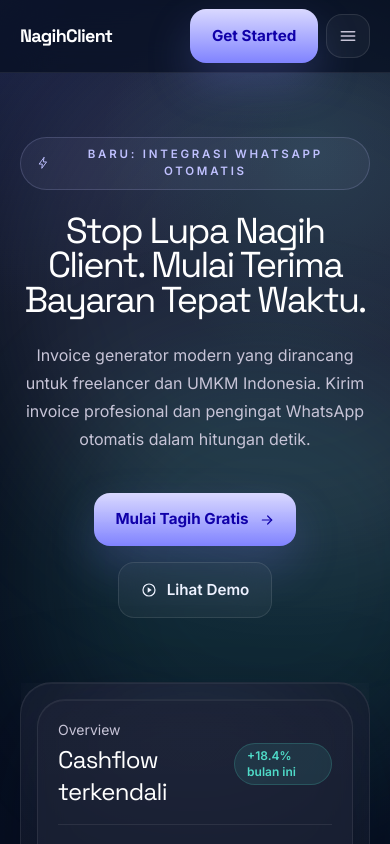
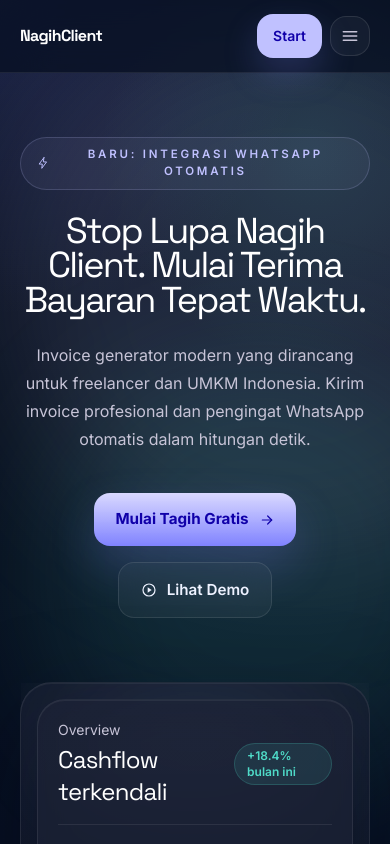
Before and after one commit to Thoriq0/nagih-digital, a Next.js app: page / in a window 390 px wide. Shown: the top 844 px of the page. Built offline with nearby package versions, Linux system fonts and the light colour scheme.

Commit message:
Tighten mobile header layout

```diff
--- a/src/components/landing/home-page.js
+++ b/src/components/landing/home-page.js
@@ -217,10 +217,10 @@ function MenuIcon({ className = "h-5 w-5" }) {
 function TopNav() {
   return (
     <header className="sticky top-0 z-50 border-b border-white/8 bg-[rgba(6,14,32,0.72)] backdrop-blur-xl">
-      <div className="section-shell flex h-[4.5rem] items-center justify-between gap-6">
+      <div className="section-shell flex h-[4.5rem] items-center justify-between gap-3 sm:gap-6">
         <a
           href="#top"
-          className="font-heading text-lg font-bold tracking-[-0.04em] text-white"
+          className="min-w-0 flex-1 truncate font-heading text-base font-bold tracking-[-0.04em] text-white sm:flex-none sm:text-lg"
         >
           NagihClient
         </a>
@@ -245,9 +245,14 @@ function TopNav() {
           <PrimaryLink href="#pricing">Get Started</PrimaryLink>
         </div>
         <div className="flex items-center gap-2 md:hidden">
-          <PrimaryLink href="#pricing">Get Started</PrimaryLink>
+          <a
+            href="#pricing"
+            className="inline-flex items-center justify-center rounded-2xl bg-primary px-4 py-3 text-sm font-semibold text-on-primary shadow-[0_16px_35px_rgba(128,131,255,0.22)]"
+          >
+            Start
+          </a>
           <details className="group relative">
-            <summary className="flex h-11 w-11 list-none items-center justify-center rounded-2xl border border-white/10 bg-white/[0.04] text-on-surface-variant transition-colors hover:text-white [&::-webkit-details-marker]:hidden">
+            <summary className="flex h-10 w-10 shrink-0 list-none items-center justify-center rounded-2xl border border-white/10 bg-white/[0.04] text-on-surface-variant transition-colors hover:text-white [&::-webkit-details-marker]:hidden">
               <MenuIcon />
             </summary>
             <div className="absolute right-0 top-[calc(100%+0.75rem)] w-64 rounded-[1.5rem] border border-white/10 bg-[rgba(6,14,32,0.96)] p-3 shadow-[0_20px_50px_rgba(2,8,20,0.45)] backdrop-blur-xl">
```
